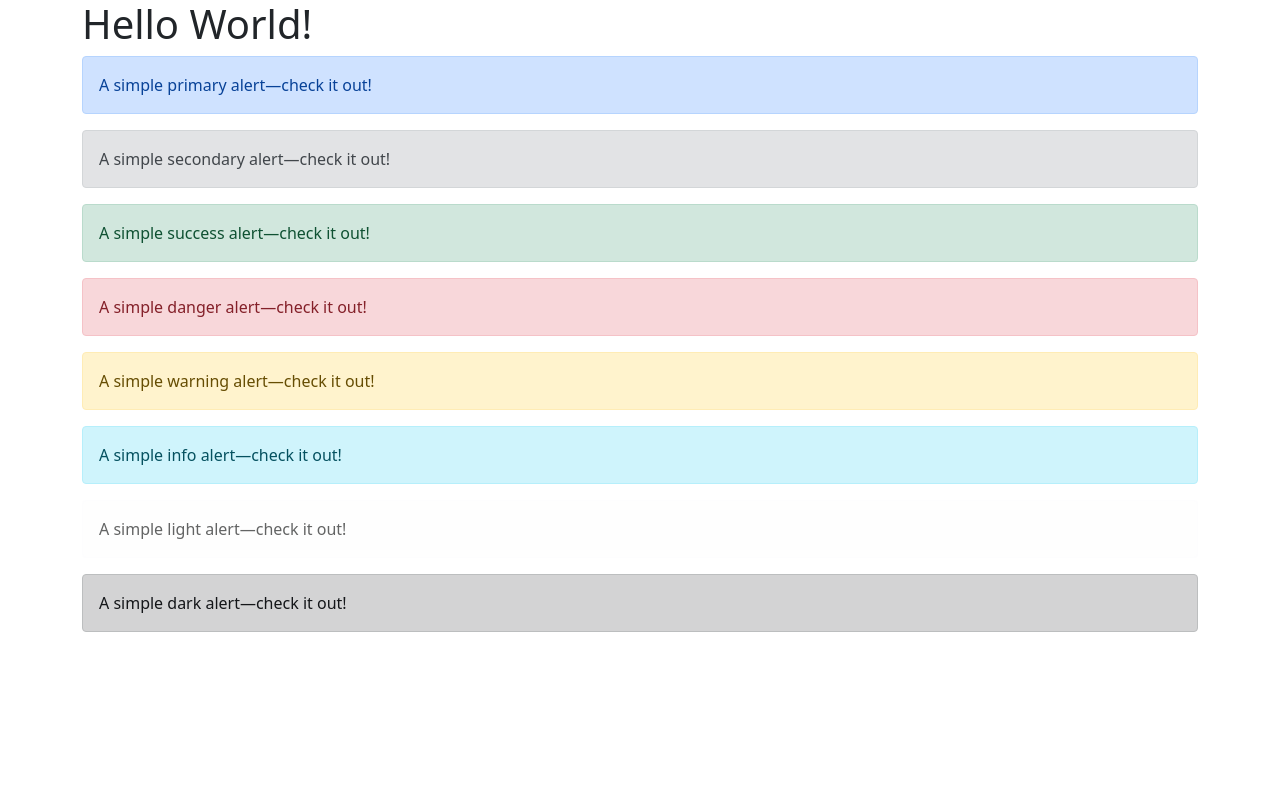
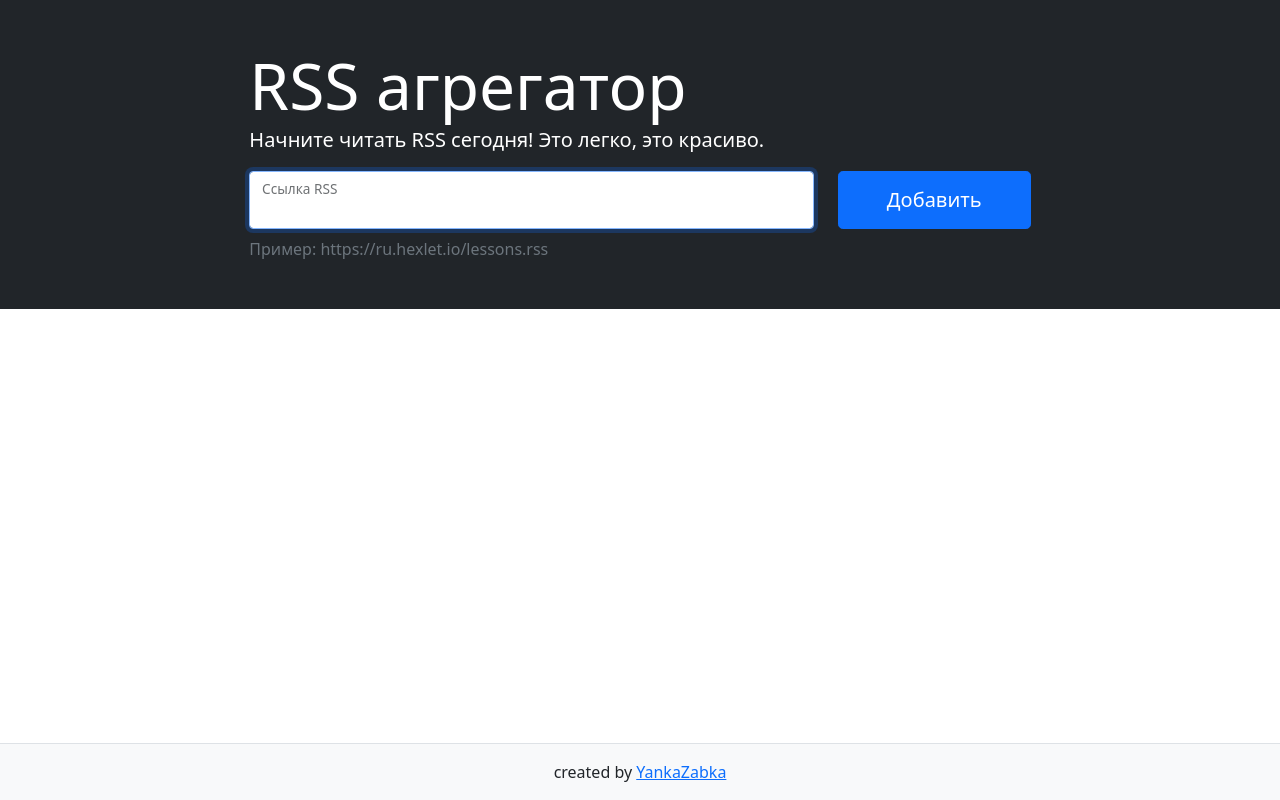
Before and after one commit to YankaZabka/frontend-project-lvl3, a website built with webpack: page src/index.html in a window 1280 px wide. Built offline with nearby package versions, Linux system fonts and the light colour scheme.

Commit message:
Add default html

```diff
--- a/src/index.html
+++ b/src/index.html
@@ -5,33 +5,42 @@
     <meta name="viewport" content="width=device-width, initial-scale=1, shrink-to-fit=no">
     <title>RSS-aggregator</title>
 </head>
-<body>
-<div class="container">
-    <h1>Hello World!</h1>
-    <div class="alert alert-primary" role="alert">
-        A simple primary alert—check it out!
-    </div>
-    <div class="alert alert-secondary" role="alert">
-        A simple secondary alert—check it out!
-    </div>
-    <div class="alert alert-success" role="alert">
-        A simple success alert—check it out!
-    </div>
-    <div class="alert alert-danger" role="alert">
-        A simple danger alert—check it out!
-    </div>
-    <div class="alert alert-warning" role="alert">
-        A simple warning alert—check it out!
-    </div>
-    <div class="alert alert-info" role="alert">
-        A simple info alert—check it out!
-    </div>
-    <div class="alert alert-light" role="alert">
-        A simple light alert—check it out!
-    </div>
-    <div class="alert alert-dark" role="alert">
-        A simple dark alert—check it out!
-    </div>
-</div>
+<body class="d-flex flex-column min-vh-100">
+    <main class="flex-grow-1">
+        <section class="container-fluid bg-dark p-5">
+            <div class="row">
+                <div class="col-md-10 col-lg-8 mx-auto text-white">
+                    <h1 class="display-3 mb-0">RSS агрегатор</h1>
+                    <p class="lead">Начните читать RSS сегодня! Это легко, это красиво.</p>
+                    <form action class="rss-form text-body">
+                        <div class="row">
+                            <div class="col">
+                                <div class="form-floating">
+                                    <input id="url-input" autofocus required name="url" aria-label="url"
+                                           class="form-control w-100" placeholder="Ссылка RSS" autocomplete="off"
+                                    >
+                                    <label for="url-input">Ссылка RSS</label>
+                                </div>
+                            </div>
+                            <div class="col-auto">
+                                <button type="submit" aria-label="add" class="h-100 btn btn-lg btn-primary px-sm-5">Добавить</button>
+                            </div>
+                        </div>
+                    </form>
+                    <p class="mt-2 mb-0 text-muted">Пример: https://ru.hexlet.io/lessons.rss</p>
+                    <p class="feedback m-0 position-absolute small text-danger"></p>
+                </div>
+            </div>
+        </section>
+    </main>
+
+    <footer class="footer border-top py-3 mt-5 bg-light">
+        <div class="container-xl">
+            <div class="text-center">
+                created by
+                <a href="https://github.com/YankaZabka" target="_blank">YankaZabka</a>
+            </div>
+        </div>
+    </footer>
 </body>
 </html>
```
